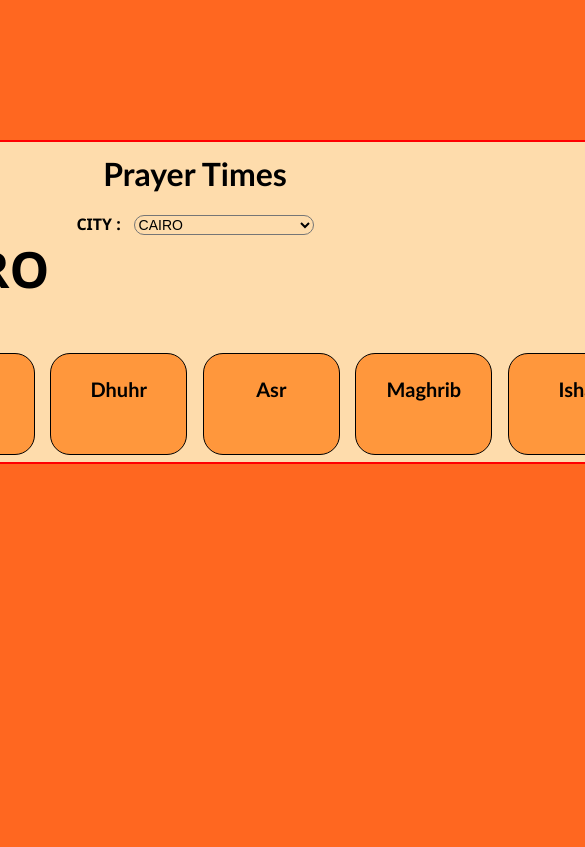
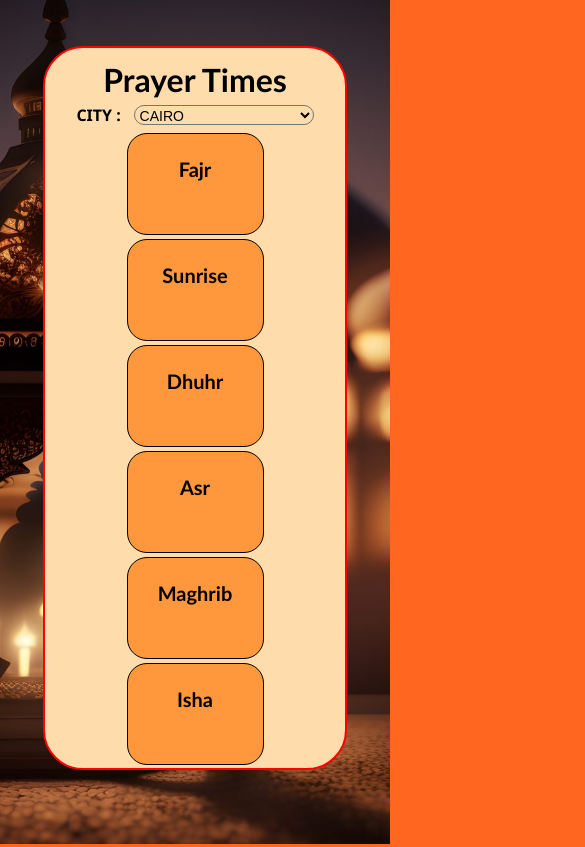
Before and after one commit to Ahmedkhaled001/Prayer-Timer, a plain HTML site: page index.html in a window 390 px wide. Shown: the top 847 px of the page, 585 px wide, since content can reach past the window. Drawn offline with nearby package versions, Linux system fonts and the light colour scheme; no server answers.

Commit message:
responsive style change

```diff
--- a/index.html
+++ b/index.html
@@ -9,6 +9,10 @@
 <body>
 
     <div id="main">
+        <div class="pic-cover">
+            <img src="media/islamic-lantern-with-blurred-mosque-background-al-fitr-adha-eid-scaled.jpg" class="pic-app">
+        </div>
+        <div class="container">
         <div id="header">
             <h1>Prayer Times</h1>
             <div id="cityChoose">
@@ -50,6 +54,7 @@
             </div>
         </div>
     </div>
+    </div>
 
 
     <script src="https://cdnjs.cloudflare.com/ajax/libs/axios/1.6.7/axios.min.js"></script>
--- a/main.js
+++ b/main.js
@@ -2,7 +2,7 @@ getPrayerTimes("Al Qāhirah")
 
 
 // for download axios ---> npm install axios --save
-let cities = ["CAIRO", "ALEXANDRIA", "MATROUH", "ASWAN", "SHARM ELSHEIKH"]
+let cities = ["CAIRO", "ALEXANDRIA", "MATROUH", "ASWAN", "SHARM ELSHEIKH", "BENI SUEF"]
 
 for(city of cities){
     let content = `
@@ -23,6 +23,8 @@ document.getElementById("selectBox").addEventListener("change", function(){
         getPrayerTimes("Aswān")
     }else if(this.value == "SHARM ELSHEIKH"){
         getPrayerTimes("Al Baḩr al Aḩmar")
+    }else if(this.value == "BENI SUEF"){
+        getPrayerTimes("Bani Suwayf")
     }
 }
 )
--- a/style.css
+++ b/style.css
@@ -6,6 +6,7 @@ body{
     background-color: beige;
     font-family: 'Gill Sans', 'Gill Sans MT', Calibri, 'Trebuchet MS', sans-serif;
     background-color: rgb(255, 103, 32);
+    height: 100vh;
 
 }
 #header{
@@ -22,13 +23,13 @@ body{
     margin-top: 140px;
     padding-top: 12px;
     padding-bottom: 8px;
+    position: absolute;
 
 }
 #allTimes{
     display: flex;
     flex-direction: row;
     margin: 50px;
-    /* padding: 30px; */
     justify-content: space-between;
     box-sizing: border-box;
     width: 900px;
@@ -37,11 +38,7 @@ body{
 
 }
 #main{
-    text-align: center;
-    display: flex;
-    justify-content: center;
-    align-items: center;
-
+    position: relative;
 }
 h2,
 h3{
@@ -100,4 +97,57 @@ h2{
     border-radius: 10px;
     font-size: 14px;
     font-weight: 500;
+    padding: 1px;
+    cursor: pointer;
 }
+.pic-app{
+    width: 100%;
+    height: 100vh;
+    object-fit: cover;
+
+}
+.pic-cover{
+    width: 100%;
+    height: 100vh;
+    object-fit: cover;
+}
+.container{
+    text-align: center;
+    display: flex;
+    justify-content: center;
+    align-items: center;
+    height: 100vh;
+    width: 100%;
+    position:absolute;
+    top: 0;
+}
+
+@media (max-width: 1000px) {
+    #allTimes{
+        display: flex;
+        flex-direction: column;
+        gap: 4px;
+        margin-top: -18px;
+}
+    #header{
+        width: 400px;
+        height: 700px;
+}
+.container{
+    height: 80vh;
+}
+#cityChoose{
+    margin-top: 5px;
+    margin-bottom: 25px;
+}
+#cityName{
+    display: none;
+}
+}
+
+@media (max-width: 400px) {
+    #header{
+        width: 300px;
+        height: 700px;
+}
+}
```
Also changed, not shown: media/islamic-lantern-with-blurred-mosque-background-al-fitr-adha-eid-scaled.jpg (added).
